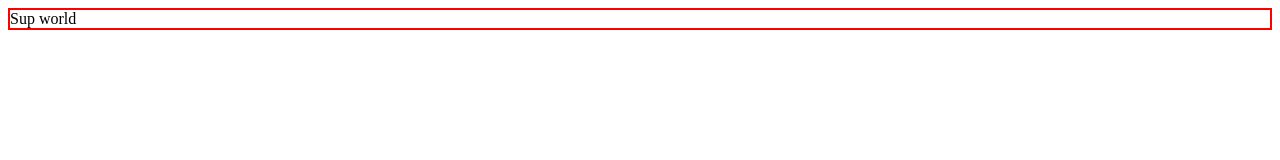
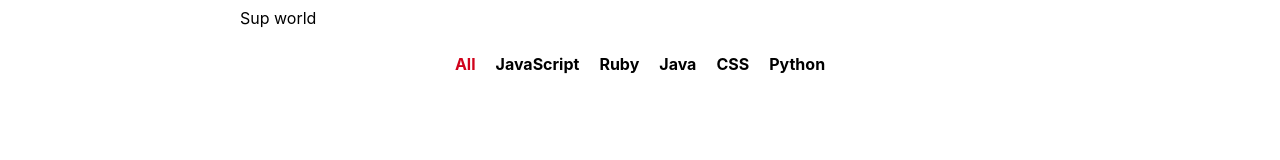
Before and after one commit to zfreedman/github-battle, a React app: page / in a window 1280 px wide. Built offline with nearby package versions, Linux system fonts and the light colour scheme.

Commit message:
feat: Added popular languages list component

```diff
--- a/app/components/app.js
+++ b/app/components/app.js
@@ -1,10 +1,14 @@
+"use strict";
 import React from "react";
+
+import Popular from "./popular";
 
 export default class App extends React.Component {
   render() {
     return (
-      <div>
+      <div className="app">
         Sup world
+        <Popular />
       </div>
     );
   }
--- /dev/null
+++ b/app/components/popular.js
@@ -0,0 +1,47 @@
+"use strict";
+import React from "react";
+
+export default class Popular extends React.Component {
+  constructor(props) {
+    super(props);
+    this.state = {
+      selectedLanguage: "All"
+    };
+
+    this.updateLanguage = this.updateLanguage.bind(this);
+  }
+
+  updateLanguage(selectedLanguage) {
+    this.setState(() => ({selectedLanguage}));
+  }
+
+  render() {
+    let languages = [
+      "All",
+      "JavaScript",
+      "Ruby",
+      "Java",
+      "CSS",
+      "Python",
+    ];
+    return (
+      <div>
+        <ul className="languages">
+          {languages.map(l => {
+            return (
+              <li
+                className={
+                  l === this.state.selectedLanguage ?
+                  "languageSelected" : ""
+                }
+                key={l}
+                onClick={this.updateLanguage.bind(null, l)}>
+                {l}
+              </li>
+            );
+          })}
+        </ul>
+      </div>
+    );
+  }
+}
--- a/app/index.css
+++ b/app/index.css
@@ -1,8 +1,32 @@
-.avatar > img {
-  height: 100px;
-  width: 100px;
+.app {
+  max-width: 800px;
+  margin: 0 auto;
 }
 
-div {
-  border: 1px solid red;
+body {
+  font-family: -apple-system, BlinkMacSystemFont, Segoe UI, Roboto, Oxygen-Sans, Ubuntu, Cantarell, Helvetica Neue, sans-serif;
+
 }
+
+.languages {
+  display: flex;
+  justify-content: center;
+}
+
+.languages > li {
+  cursor: pointer;
+  font-weight: bold;
+  margin: 10px;
+}
+
+.languageSelected {
+  color: #d0021b;
+}
+
+li {
+  list-style-type: none;
+}
+
+ul {
+  padding: 0;
+}
--- a/app/index.js
+++ b/app/index.js
@@ -1,3 +1,4 @@
+"use strict";
 import React from "react";
 import ReactDOM from "react-dom";
 require("./index.css");
```
